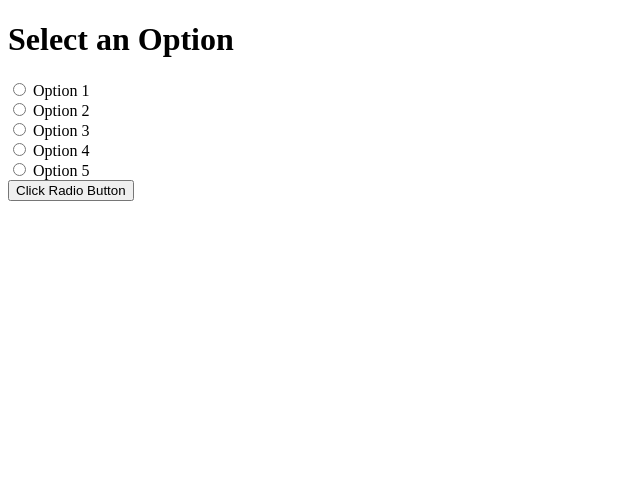
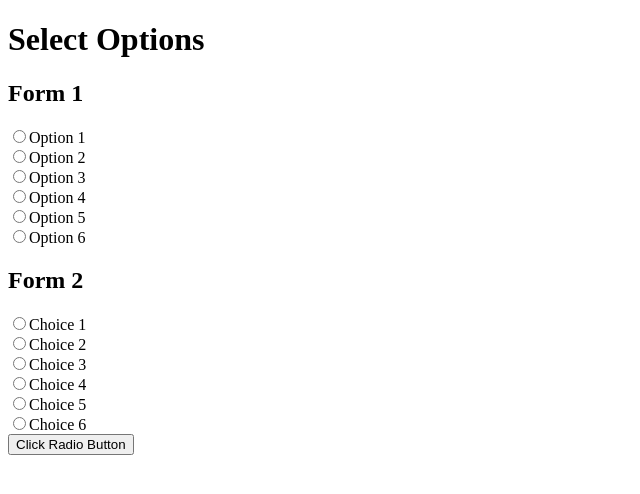
Before and after one commit to SalarAmir/MedicalAppointment, a plain HTML site: page index.html in a window 1280 px wide. Both pictures are taken after a click on the button "Click Radio Button". Shown: the whole page, without its empty margins (0-640 px from the left). Drawn offline with Linux system fonts and the light colour scheme.

Commit message:
clicker working with screenshots

```diff
--- a/index.html
+++ b/index.html
@@ -6,28 +6,52 @@
     <title>Radio Button Test</title>
 </head>
 <body>
-    <h1>Select an Option</h1>
-    <form>
-        <input type="radio" id="option1" name="option" value="option1">
-        <label for="option1">Option 1</label><br>
-        <input type="radio" id="option2" name="option" value="option2">
-        <label for="option2">Option 2</label><br>
-        <input type="radio" id="option3" name="option" value="option3">
-        <label for="option3">Option 3</label><br>
-        <input type="radio" id="option4" name="option" value="option4">
-        <label for="option4">Option 4</label><br>
-        <input type="radio" id="option5" name="option" value="option5">
-        <label for="option5">Option 5</label><br>
-    </form>
+    <h1>Select Options</h1>
+    <div id="forms-container"></div>
 
     <button onclick="clickRadioButton()">Click Radio Button</button>
     <p id="result"></p>
 
     <script>
+        function createForm(heading, radioLabels) {
+            const form = document.createElement('form');
+            const formHeading = document.createElement('h2');
+            formHeading.textContent = heading;
+            form.appendChild(formHeading);
+
+            radioLabels.forEach((label, index) => {
+                const radioId = `${heading.toLowerCase().replace(/ /g, '_')}_option${index + 1}`;
+                const radioInput = document.createElement('input');
+                radioInput.type = 'radio';
+                radioInput.id = radioId;
+                radioInput.name = heading;
+                radioInput.value = label;
+
+                const radioLabel = document.createElement('label');
+                radioLabel.htmlFor = radioId;
+                radioLabel.textContent = label;
+
+                form.appendChild(radioInput);
+                form.appendChild(radioLabel);
+                form.appendChild(document.createElement('br'));
+            });
+
+            document.getElementById('forms-container').appendChild(form);
+        }
+
         function clickRadioButton() {
-            const selectedOption = document.querySelector('input[name="option"]:checked').value;
-            alert(`Selected option: ${selectedOption}`);
+            const selectedOptions = [];
+            document.querySelectorAll('input[type="radio"]:checked').forEach((radio) => {
+                selectedOptions.push(`${radio.name}: ${radio.value}`);
+            });
+
+            alert(`Selected options: ${selectedOptions.join(', ')}`);
         }
+
+        document.addEventListener('DOMContentLoaded', () => {
+            createForm('Form 1', ['Option 1', 'Option 2', 'Option 3', 'Option 4', 'Option 5', 'Option 6']);
+            createForm('Form 2', ['Choice 1', 'Choice 2', 'Choice 3', 'Choice 4', 'Choice 5', 'Choice 6']);
+        });
     </script>
 </body>
 </html>
```
Also changed, not shown: button.png (added), form-head.png (added), submit.png (added), 2 other files.
